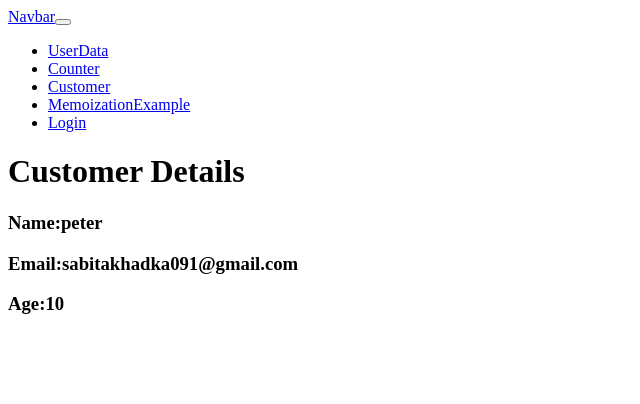
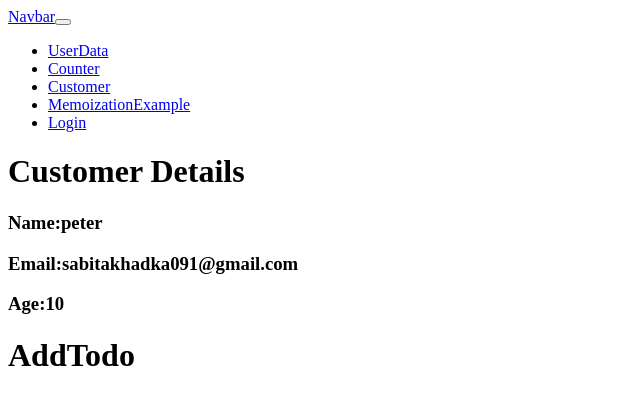
Before and after one commit to iamsabitak/vite-project-ts, a React app: page /customer in a window 1280 px wide. Shown: the top 404 px of the page, without its empty margins (0-640 px from the left). Built offline with nearby package versions, Linux system fonts and the light colour scheme; the HTML template or start-up script is replaced by a standard one.

Commit message:
implement the addtodo in customer component

```diff
--- a/src/components/Customer.tsx
+++ b/src/components/Customer.tsx
@@ -1,4 +1,5 @@
 import React from "react";
+import AddTodo from "../todo/addTodo";
 interface IPROPS {
   name: string;
   email: string;
@@ -12,6 +13,8 @@ const Customer: React.FC<IPROPS> = ({ name, email, age }) => {
       <h3>Name:{name}</h3>
       <h3>Email:{email}</h3>
       <h3>Age:{age}</h3>
+
+      <AddTodo />
     </>
   );
 };
```
